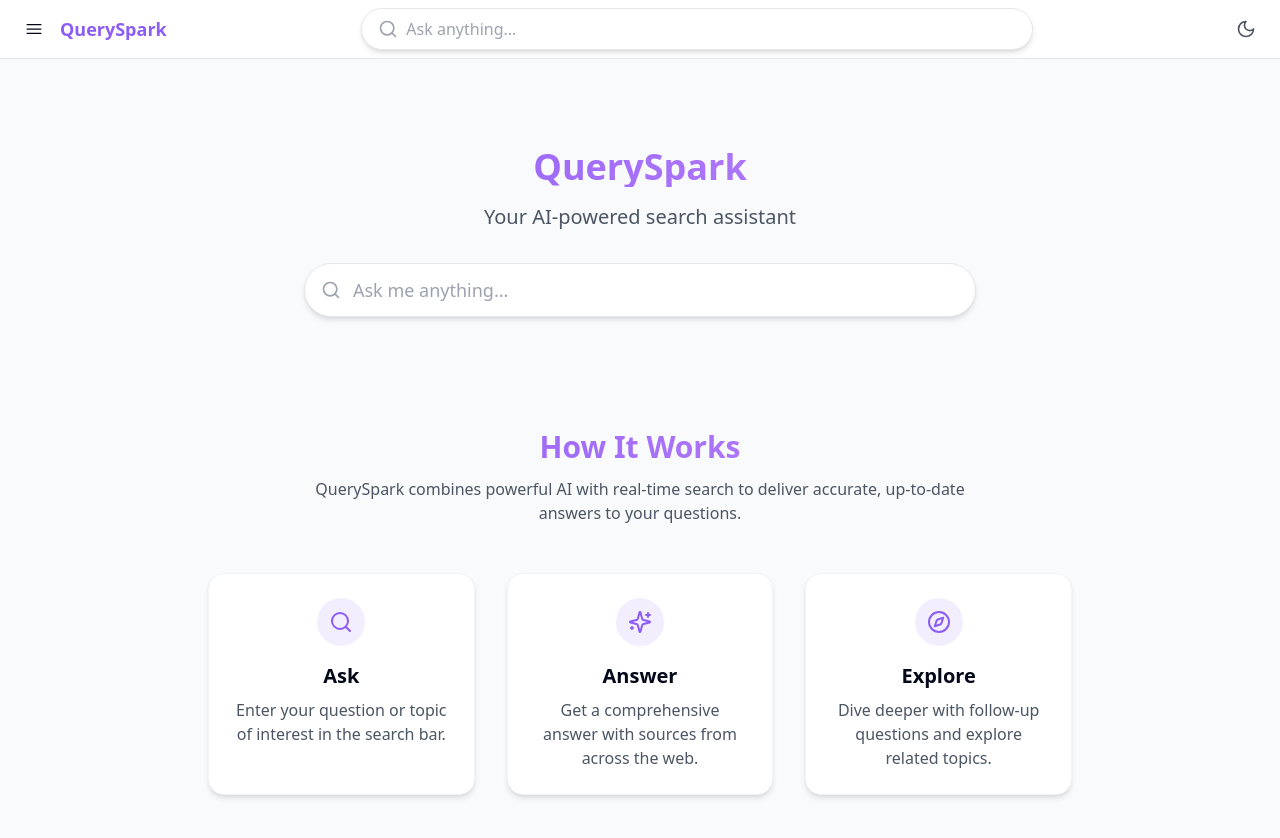
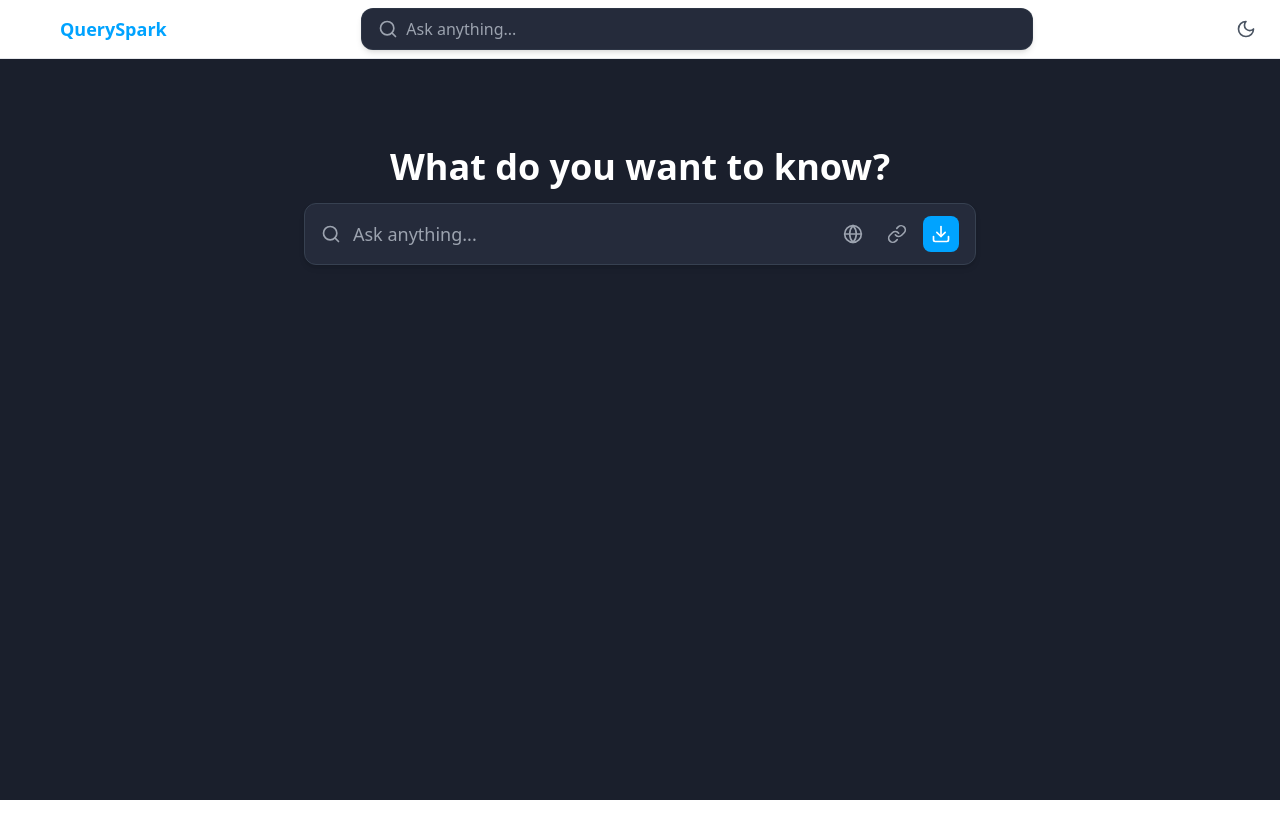
Before and after one commit to victoradhikary/perplexcity_clone, a React (Vite) app: page / in a window 1280 px wide. Shown: the top 838 px of the page. After the commit the page ends 800 px from the top, so only its background shows below. Built offline with nearby package versions, Linux system fonts and the light colour scheme.

Commit message:
Refactor: Update UI based on design

```diff
--- a/src/components/SearchBar.tsx
+++ b/src/components/SearchBar.tsx
@@ -1,5 +1,5 @@
 
-import { Search } from "lucide-react";
+import { Search, Globe, Link, Download } from "lucide-react";
 import { useState } from "react";
 
 interface SearchBarProps {
@@ -21,23 +21,29 @@ const SearchBar = ({ onSearch, className = "", placeholder = "Ask anything..." }
 
   return (
     <form onSubmit={handleSubmit} className={`${className}`}>
-      <div className="search-bar flex items-center px-4 py-3">
+      <div className="search-bar flex items-center px-4 py-3 bg-perplexity-bg-light rounded-xl border border-gray-700">
         <Search className="h-5 w-5 text-gray-400 mr-3" />
         <input
           type="text"
           placeholder={placeholder}
-          className="flex-1 bg-transparent border-none outline-none text-gray-800 dark:text-gray-200 placeholder-gray-400 text-lg"
+          className="flex-1 bg-transparent border-none outline-none text-white placeholder-gray-400 text-lg"
           value={query}
           onChange={(e) => setQuery(e.target.value)}
         />
-        {query.trim() && (
+        <div className="flex items-center gap-2 ml-2">
+          <button type="button" className="p-2 hover:bg-perplexity-bg-lighter rounded-lg">
+            <Globe className="h-5 w-5 text-gray-400" />
+          </button>
+          <button type="button" className="p-2 hover:bg-perplexity-bg-lighter rounded-lg">
+            <Link className="h-5 w-5 text-gray-400" />
+          </button>
           <button
             type="submit"
-            className="ml-2 perplexity-button"
+            className="p-2 bg-perplexity hover:bg-perplexity-dark rounded-lg text-white"
           >
-            Search
+            <Download className="h-5 w-5" />
           </button>
-        )}
+        </div>
       </div>
     </form>
   );
--- a/src/index.css
+++ b/src/index.css
@@ -96,15 +96,15 @@
 
 @layer components {
   .search-bar {
-    @apply w-full max-w-2xl mx-auto bg-white dark:bg-gray-800 rounded-full shadow-md overflow-hidden transition-all duration-300 border border-gray-200 dark:border-gray-700 focus-within:shadow-lg focus-within:border-perplexity;
+    @apply w-full max-w-2xl mx-auto bg-perplexity-bg-light rounded-xl shadow-md overflow-hidden transition-all duration-300 border border-gray-700/50 focus-within:border-perplexity;
   }
 
   .chat-bubble-user {
-    @apply bg-gray-100 dark:bg-gray-800 rounded-2xl px-4 py-3 text-gray-800 dark:text-gray-200 self-end w-fit max-w-[85%];
+    @apply bg-perplexity-bg-light rounded-xl px-4 py-3 text-white self-end w-fit max-w-[85%];
   }
 
   .chat-bubble-ai {
-    @apply bg-white dark:bg-gray-900 rounded-2xl px-4 py-3 text-gray-800 dark:text-gray-200 self-start w-fit max-w-[85%] shadow-sm border border-gray-100 dark:border-gray-800;
+    @apply bg-perplexity-bg-light rounded-xl px-4 py-3 text-white self-start w-fit max-w-[85%] border border-gray-700/50;
   }
 
   .source-citation {
--- a/src/pages/Index.tsx
+++ b/src/pages/Index.tsx
@@ -1,13 +1,11 @@
-
 import { useState, useEffect } from "react";
 import Header from "@/components/Header";
 import ChatBubble from "@/components/ChatBubble";
 import Sidebar from "@/components/Sidebar";
 import SearchBar from "@/components/SearchBar";
-import HowItWorks from "@/components/HowItWorks";
 import { tavilySearch } from "@/services/tavilyService";
 import { createGeminiPrompt, generateWithGemini } from "@/services/geminiService";
-import { QueryResult, Source } from "@/types";
+import { QueryResult } from "@/types";
 import { createQueryResult, getQueryHistory, saveQueryToHistory } from "@/utils/helpers";
 import { v4 as uuidv4 } from "uuid";
 import { toast } from "@/components/ui/sonner";
@@ -19,26 +17,22 @@ const Index = () => {
   const [isLoading, setIsLoading] = useState(false);
   const [hasSearched, setHasSearched] = useState(false);
 
-  // Load history from localStorage on mount
   useEffect(() => {
     const savedHistory = getQueryHistory();
     setHistory(savedHistory);
   }, []);
 
-  // Handle search/question submission
   const handleSearch = async (question: string) => {
     setIsLoading(true);
     setHasSearched(true);
 
     try {
-      // Step 1: Search with Tavily
       const searchResult = await tavilySearch({
         query: question,
         search_depth: "advanced",
         max_results: 5
       });
 
-      // Extract sources from search results
       const sources: Source[] = searchResult.results.map(result => ({
         id: uuidv4(),
         title: result.title,
@@ -47,7 +41,6 @@ const Index = () => {
         snippet: result.content
       }));
 
-      // Step 2: Generate answer with Gemini
       const prompt = createGeminiPrompt(
         question,
         searchResult.results.map(r => ({
@@ -62,7 +55,6 @@ const Index = () => {
         temperature: 0.2
       });
 
-      // Create and save the query result
       const newQuery = createQueryResult(question, geminiResult.text, sources);
 
       setCurrentQuery(newQuery);
@@ -74,12 +66,10 @@ const Index = () => {
     } catch (error) {
       console.error("Error processing search:", error);
 
-      // Show error toast
       toast.error("Something went wrong", {
         description: "Could not process your search request. Please try again."
       });
 
-      // Create an error result
       const errorQuery = createQueryResult(
         question,
         "I'm sorry, but I encountered an error while processing your request. Please try again later.",
@@ -92,14 +82,12 @@ const Index = () => {
     }
   };
 
-  // Handle feedback (upvote/downvote)
   const handleFeedback = (id: string, feedback: 'upvote' | 'downvote' | null) => {
     setHistory(prev => {
       const updated = prev.map(query =>
         query.id === id ? { ...query, feedback } : query
       );
 
-      // Update in localStorage
       const queryToUpdate = updated.find(q => q.id === id);
       if (queryToUpdate) {
         saveQueryToHistory(queryToUpdate);
@@ -113,7 +101,6 @@ const Index = () => {
     }
   };
 
-  // Handle selecting a query from history
   const handleSelectQuery = (queryId: string) => {
     const selected = history.find(q => q.id === queryId);
     if (selected) {
@@ -123,7 +110,6 @@ const Index = () => {
     }
   };
 
-  // Handle starting a new chat
   const handleNewChat = () => {
     setCurrentQuery(null);
     setHasSearched(false);
@@ -131,7 +117,7 @@ const Index = () => {
   };
 
   return (
-    <div className="min-h-screen flex flex-col bg-gray-50 dark:bg-gray-900">
+    <div className="min-h-screen flex flex-col bg-perplexity-bg text-white">
       <Header
         onToggleSidebar={() => setIsSidebarOpen(prev => !prev)}
         isSidebarOpen={isSidebarOpen}
@@ -149,32 +135,25 @@ const Index = () => {
 
       <main className="flex-1 flex flex-col items-center px-4 py-6 overflow-hidden">
         {!hasSearched ? (
-          // Landing page content when no search has been made
           <div className="w-full max-w-4xl mx-auto">
             <div className="text-center mt-16 mb-12">
-              <h1 className="text-4xl font-bold mb-4 perplexity-gradient">
-                QuerySpark
+              <h1 className="text-4xl font-bold mb-4 text-white">
+                What do you want to know?
               </h1>
-              <p className="text-xl text-gray-600 dark:text-gray-400 mb-8">
-                Your AI-powered search assistant
-              </p>
 
               <SearchBar
                 onSearch={handleSearch}
                 className="max-w-2xl mx-auto"
-                placeholder="Ask me anything..."
+                placeholder="Ask anything..."
               />
             </div>
-
-            <HowItWorks />
           </div>
         ) : (
-          // Chat interface when a search has been made
-          <div className="w-full max-w-4xl mx-auto overflow-auto">
+          <div className="w-full max-w-4xl mx-auto">
             {isLoading ? (
               <div className="flex flex-col items-center justify-center py-12">
                 <div className="w-10 h-10 border-4 border-perplexity border-t-transparent rounded-full animate-spin mb-4"></div>
-                <p className="text-gray-600 dark:text-gray-400">Searching for answers...</p>
+                <p className="text-gray-400">Searching for answers...</p>
               </div>
             ) : (
               currentQuery && (
@@ -185,7 +164,6 @@ const Index = () => {
               )
             )}
 
-            {/* Search box at the bottom for follow-up questions */}
             <div className="sticky bottom-4 mt-4">
               <SearchBar
                 onSearch={handleSearch}
@@ -197,7 +175,6 @@ const Index = () => {
         )}
       </main>
 
-      {/* Overlay for mobile when sidebar is open */}
       {isSidebarOpen && (
         <div
           className="fixed inset-0 bg-black bg-opacity-50 z-10 lg:hidden"
--- a/tailwind.config.ts
+++ b/tailwind.config.ts
@@ -12,10 +12,10 @@ export default {
   theme: {
     container: {
       center: true,
-			padding: '2rem',
+      padding: "2rem",
       screens: {
-				'2xl': '1400px'
-			}
+        "2xl": "1400px",
+      },
     },
     extend: {
       colors: {
@@ -53,13 +53,13 @@ export default {
           foreground: 'hsl(var(--card-foreground))'
         },
         perplexity: {
-					light: '#9b87f5',
-					DEFAULT: '#8B5CF6',
-					dark: '#7E69AB',
-					darkest: '#6E59A5',
+          DEFAULT: "#00A3FF",
+          light: "#33B4FF",
+          dark: "#0082CC",
           bg: {
-						light: '#F6F6F7',
-						dark: '#1A1F2C'
+            DEFAULT: "#1A1F2C",
+            light: "#252B3B",
+            lighter: "#2F364A"
           }
         },
         sidebar: {
```
Lines whose indentation alone changed are shown as unchanged.
